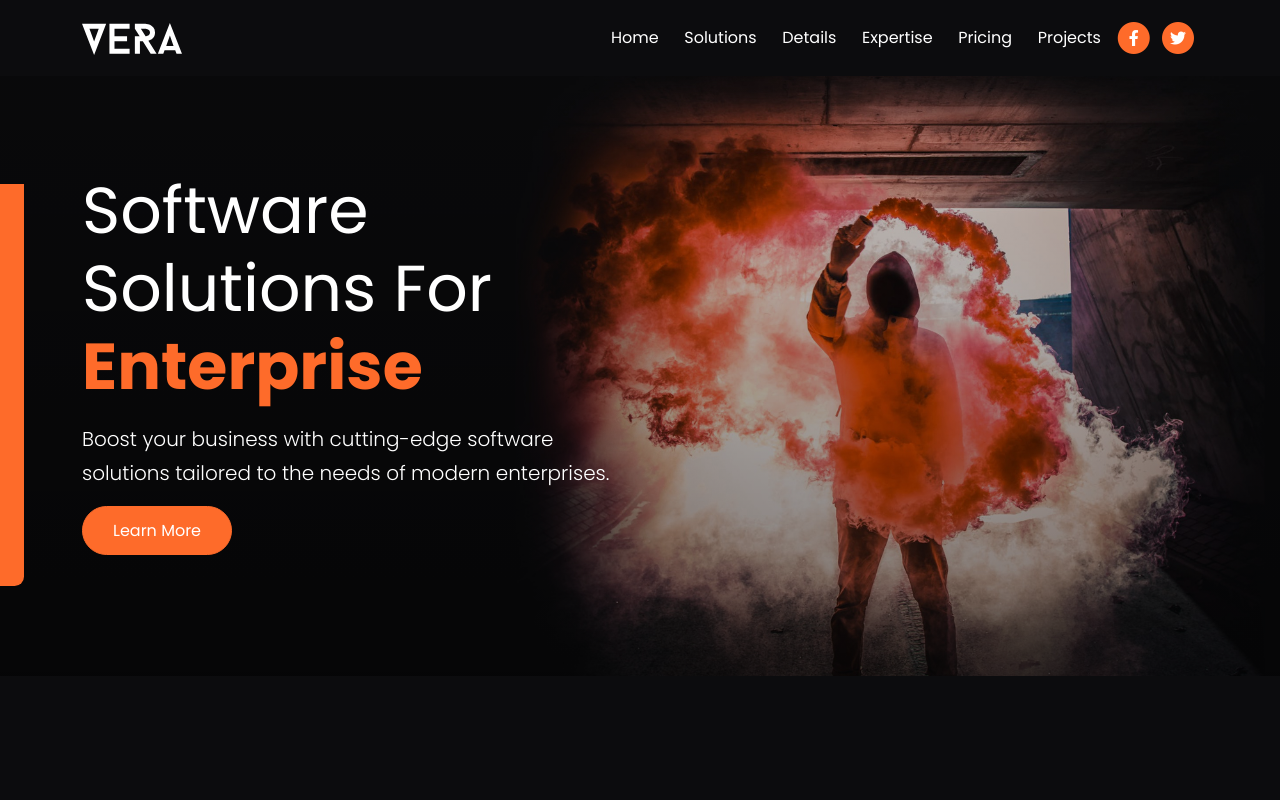
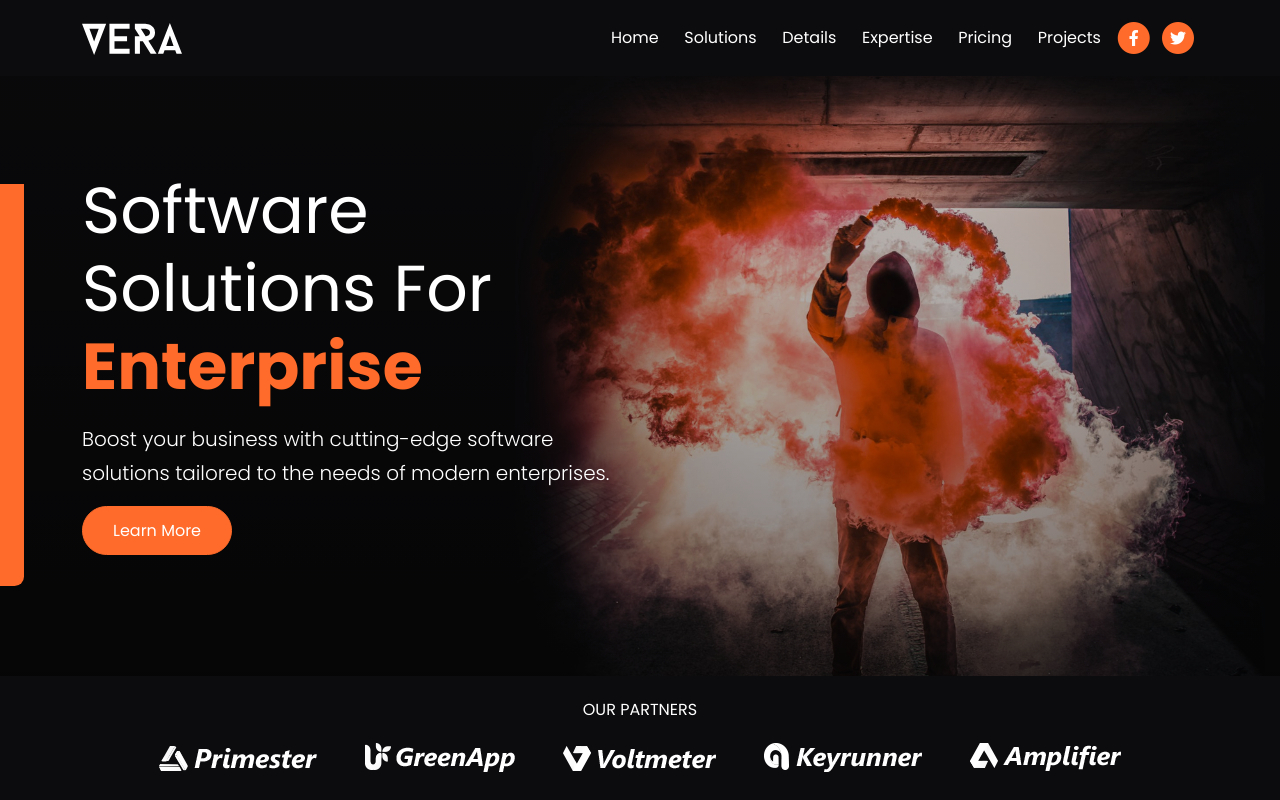
Before and after one commit to rodlez/bootstrap-vera, a website: page index.html in a window 1280 px wide. Drawn offline with nearby package versions, Linux system fonts and the light colour scheme; files that its build step writes are made by us from their sources.

Commit message:
Add Partners Section
d-none to show different logos in different screen sizes

```diff
--- a/index.html
+++ b/index.html
@@ -101,6 +101,34 @@
       </div>
     </header>
 
+    <!-- Partners, 1col, in sm 2 logos, in md 3 logos, in lg 5 logos  -->
+    <section class="partners py-4 overflow-hidden">
+      <div class="container">
+        <div class="row">
+          <div class="col-lg-10 offset-lg-1">
+            <h6 class="text-center mb-4 text-uppercase">Our Partners</h6>
+            <div class="d-flex justify-content-center align-items-center text-center">
+              <div>
+                <img src="images/partner-logo-1.png" alt="" class="mx-4" />
+              </div>
+              <div class="d-none d-sm-block">
+                <img src="images/partner-logo-2.png" alt="" class="mx-4" />
+              </div>
+              <div class="d-none d-md-block">
+                <img src="images/partner-logo-3.png" alt="" class="mx-4" />
+              </div>
+              <div class="d-none d-lg-block">
+                <img src="images/partner-logo-4.png" alt="" class="mx-4" />
+              </div>
+              <div class="d-none d-lg-block"></div>
+                <img src="images/partner-logo-5.png" alt="" class="mx-4" />
+              </div>
+            </div>
+          </div>
+        </div>
+      </div>
+    </section>
+
     <script src="js/replaceme.min.js"></script>
     <script src="js/bootstrap.bundle.min.js"></script>
     <script src="js/script.js"></script>
```
